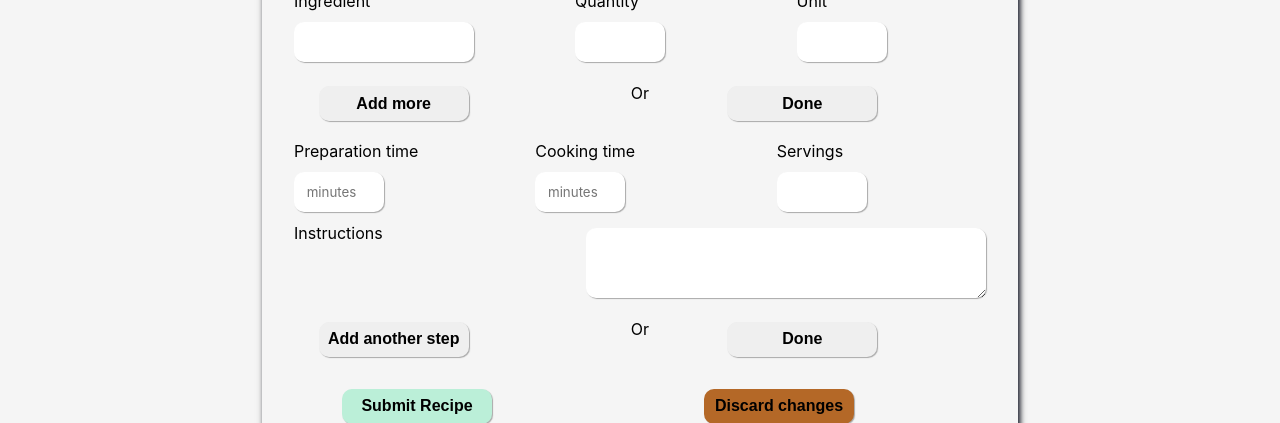
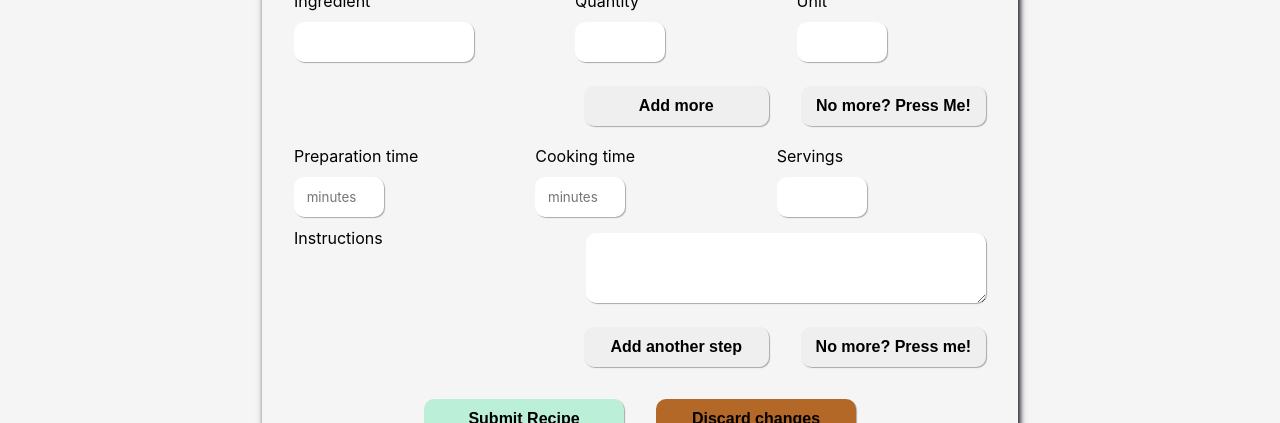
Before and after one commit to andorjamb/recipes, a React (Create React App) app: page /addrecipe in a window 1280 px wide. Shown: the part 529-952 px from the top of the page. Built offline with nearby package versions, Linux system fonts and the light colour scheme; no server answers; a web font is replaced by a local one.

Commit message:
modify form buttons to clarify for user

```diff
--- a/src/components/Form.css
+++ b/src/components/Form.css
@@ -6,13 +6,24 @@
     border-radius: 10px;
     padding: 1rem;
 
-
 }
 
 .flex {
     display: flex;
     width: 100%;
-    justify-content: space-around;
+    justify-content: center;
+}
+
+.squash {
+    display: flex;
+    justify-content: left;
+    width: 60%;
+    float: right;
+}
+
+.squash button {
+    height: 50px;
+    width: 190px;
 }
 
 .block {
@@ -82,17 +93,14 @@ input[type="number"] {
 .form button {
     clear: both;
     border-radius: 10px;
-    height: 35px;
-    min-width: 150px;
+    height: 40px;
+    width: 200px;
     font-size: 1rem;
     padding: 0 0.4rem;
     border: none;
     box-shadow: 1px 1px 1px darkgray;
     font-weight: 600;
     margin: 1rem;
-    margin-right: 100px;
-    float: right;
-
 }
 
 .form button:hover {
--- a/src/components/Form.jsx
+++ b/src/components/Form.jsx
@@ -73,7 +73,7 @@ const Form = ({ countries, submitHandler, resetHandler, onChangeHandler, instruc
 
     return (
         <div className="formDiv">
-            <form className="form" >
+            <form className="form">
                 <label htmlFor="name">Recipe Name</label>
                 <input type="text" name="name" id="name" onBlur={onChangeHandler} />
                 <label htmlFor="author">Author</label>
@@ -96,9 +96,8 @@ const Form = ({ countries, submitHandler, resetHandler, onChangeHandler, instruc
 
                 {ingNumber.map((i) => <FormIngredient key={i} ref1={nameInput} ref2={quantityInput} ref3={unitInput} eventHandler={(e) => ingredientEventHandler(e)} />)}
 
-                <div className='flex'><button type="button" name="more" ref={more} onClick={(e) => ingredientRow(e)}>Add more</button>
-                    <p>Or</p>
-                    <button type="button" onClick={(e) => ingredientRow(e)}>Done</button>
+                <div className='squash'><button type="button" name="more" ref={more} onClick={(e) => ingredientRow(e)}>Add more</button>
+                    <button type="button" onClick={(e) => ingredientRow(e)}>No more? Press Me!</button>
                 </div>
 
                 <section className='flex'>
@@ -120,10 +119,10 @@ const Form = ({ countries, submitHandler, resetHandler, onChangeHandler, instruc
                     <label htmlFor="instructions" className="textareaLabel">Instructions</label>
                     {insNumber.map((i) => <FormInstruction key={i} ref4={instructionInput} />)}
                 </div>
-                <div className='flex'>
+                <div className='squash'>
                     <button name="step" ref={step} onClick={(e) => newInstruction(e)}>Add another step</button>
-                    <p>Or</p>
-                    <button onClick={(e) => newInstruction(e)}>Done</button>
+                    <button onClick={(e) => newInstruction(e)}>No more? Press me!</button>
+
                 </div>
                 <div className='flex'>
                     <button type="submit" onClick={submitHandler}>Submit Recipe</button>
```
Also changed, not shown: recipes.json (+0 -36 lines).
